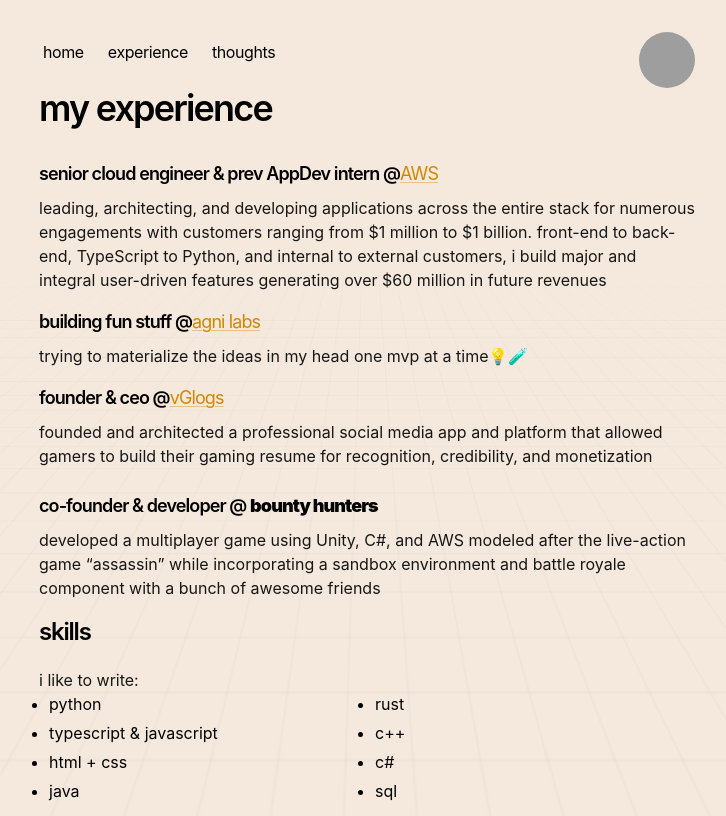
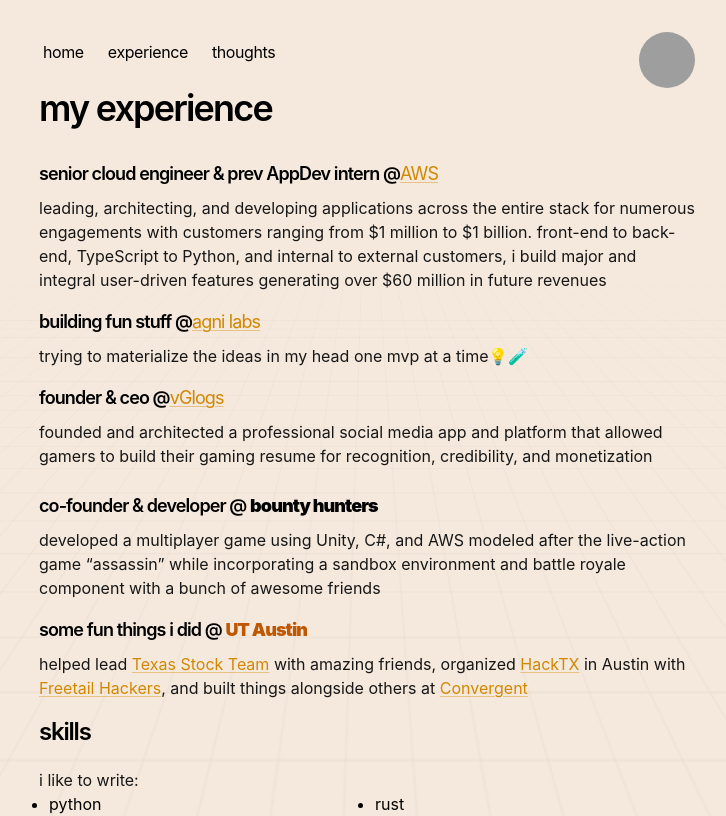
Before and after one commit to adiadd/adiadd.github.io, a Next.js app: page /experience in a window 1280 px wide. Shown: the top 816 px of the page, without its empty margins (273-999 px from the left). Built offline with nearby package versions, Linux system fonts and the light colour scheme; grey boxes are pictures that could not be loaded.

Commit message:
feat: add ut austin experience section with links and info

```diff
--- a/src/app/experience/page.tsx
+++ b/src/app/experience/page.tsx
@@ -74,7 +74,14 @@ export default function Page() {
         and battle royale component with a bunch of awesome friends
       </p>
 
-      <h2 className="mb-5 text-2xl font-semibold tracking-tighter ">skills</h2>
+      <h2 className="mb-2 text-lg font-semibold tracking-tighter">
+        some fun things i did @ <strong style={{ color: "#bf5700" }}>UT Austin</strong>
+      </h2>
+      <p className="mb-4 text-neutral-900 dark:text-neutral-100">
+      helped lead <a href="https://texasstockteam.com/" target="_blank" rel="noopener noreferrer" className="homepage-link">Texas Stock Team</a> with amazing friends, organized <a href="https://hacktx.com/" target="_blank" rel="noopener noreferrer" className="homepage-link">HackTX</a> in Austin with <a href="https://www.freetailhackers.com" target="_blank" rel="noopener noreferrer" className="homepage-link">Freetail Hackers</a>, and built things alongside others at <a href="https://www.txconvergent.org/" target="_blank" rel="noopener noreferrer" className="homepage-link">Convergent</a>
+      </p>
+
+      <h1 className="mb-5 text-2xl font-semibold tracking-tighter ">skills</h1>
       <p className="text-neutral-900 dark:text-neutral-100">
         i like to write:
       </p>
```
